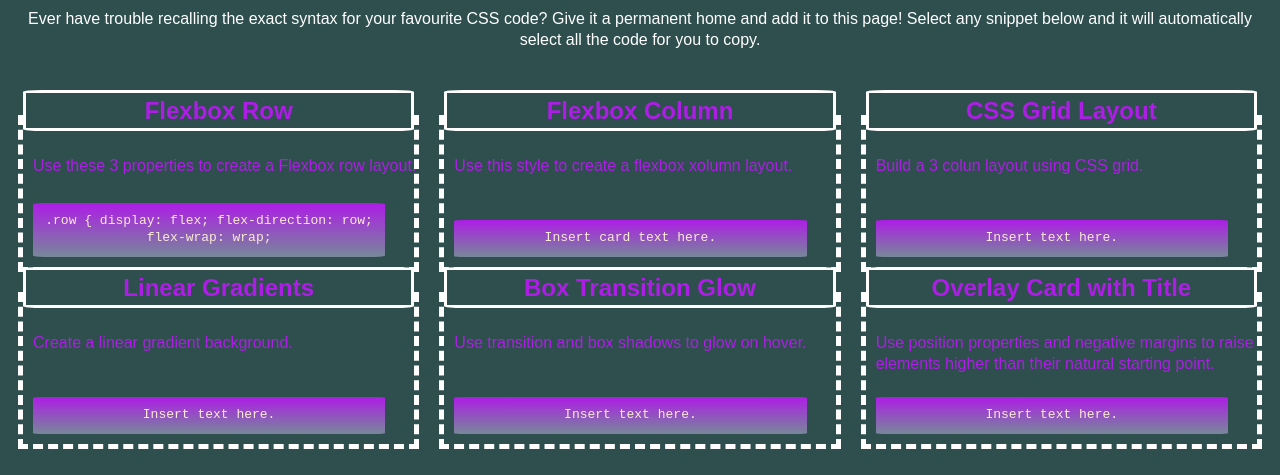
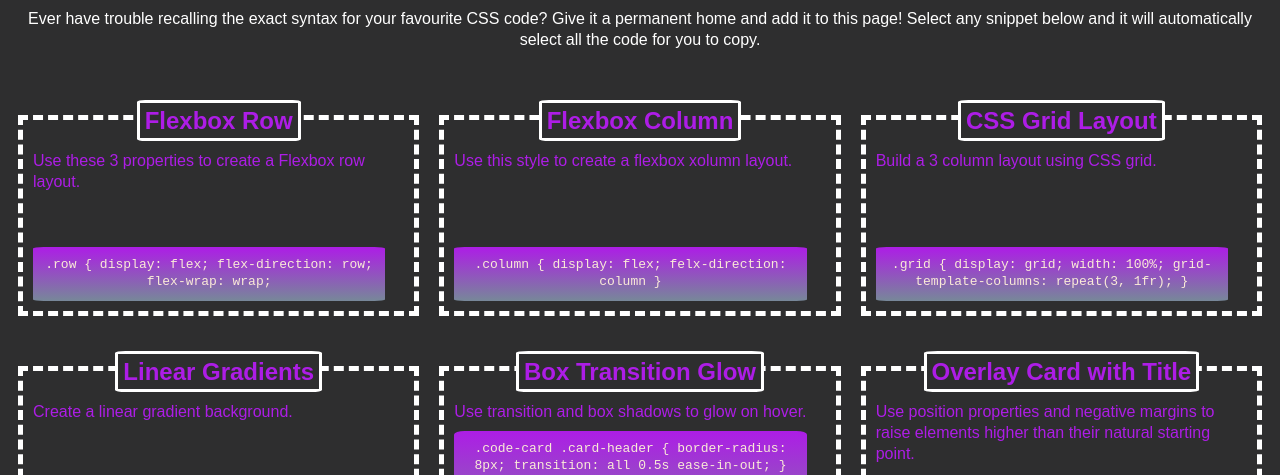
Before and after one commit to malxxy/mini-project-02, a plain HTML site: page index.html in a window 1280 px wide. Shown: the part 96-571 px from the top of the page. Drawn offline with Linux system fonts and the light colour scheme.

Commit message:
grid spacing and code text

```diff
--- a/assets/css/style.css
+++ b/assets/css/style.css
@@ -7,7 +7,7 @@
     display: flex;
     flex-direction: column;
     line-height: 1.3;
-    background-color: darkslategrey;
+    background-color: #2E2E2F;
   }
 
   header {
@@ -43,17 +43,19 @@
 
   main h2 {
     position:relative;
-    margin-top: -30px;
+    margin: -20px auto 0 auto;
     border: 3px solid white;
     border-radius:5%;
-    background-color: darkslategray;
+    background-color: #2E2E2F;
     padding: 2px 5px;
+    width:fit-content;
   }
 
   .grid {
     display: grid;
     width: 100%;
     grid-template-columns: repeat(3,1fr);
+    grid-row-gap: 30px;
   }
 
   .flexbox-grid {
@@ -65,12 +67,11 @@
 
   .text {
     position:relative;
-    top:5px;
-    left: 10px;
     color:rgb(173, 29, 230);
     font-family: "Arial","Calibri",sans-serif;
     text-align: left;
-    min-height: 100px;
+    min-height: 150px;
+    margin: 10px;
   }
 
   .card {
@@ -89,19 +90,28 @@
 
   footer h2 {
     color: rgb(173, 29, 230);
-    text-align: center;
+    bottom: 0px;
+    display: flex;
+    justify-content: center;
+    padding-top: 50px;
   }
 
 /* Media Queries for Tablet */
 @media screen and (max-width:768px) {
    .grid {
-       width: 50%;
+      display: grid;
+      width: 100%;
+      grid-template-columns: repeat(2,1fr);
+      grid-row-gap: 30px;
     }
   }
 
 /* Media Queries for Mobile */
 @media screen and (max-width:576px) {
    .grid {
-       width: 100%;
+      display: grid;
+      width: 100%;
+      grid-template-columns: repeat(1,1fr);
+      grid-row-gap: 30px;
     }
 }
--- a/index.html
+++ b/index.html
@@ -43,17 +43,24 @@
                 <p class="text">Use this style to create a flexbox xolumn layout.</p>
             </div>
             <div>
-                <p class="card">Insert card text here.</p>
+                <p class="card">.column {
+                    display: flex;
+                    felx-direction: column
+                    } </p>
             </div>
         </section>
 
         <section class="flexbox-grid">
             <h2>CSS Grid Layout</h2>
             <div>
-                <p class="text">Build a 3 colun layout using CSS grid.</p>
+                <p class="text">Build a 3 column layout using CSS grid.</p>
             </div>
             <div>
-                <p class="card">Insert text here.</p>
+                <p class="card">.grid {
+                    display: grid;
+                    width: 100%;
+                    grid-template-columns: repeat(3, 1fr);
+                    } </p>
             </div>
         </section>
 
@@ -63,7 +70,12 @@
                 <p class="text">Create a linear gradient background.</p>
             </div>
             <div>
-                <p class="card">Insert text here.</p>
+                <p class="card">.linear-gradient-background {
+                    background-image:linear-gradient(
+                        rgba(232, 102, 236, 0.3) 0%,
+                        rgba(232, 102, 236, 0.6) 100%
+                        );
+                </p>
         </section>
 
         <section class="flexbox-grid">
@@ -72,7 +84,17 @@
                 <p class="text">Use transition and box shadows to glow on hover.</p>
             </div>
             <div>
-                <p class="card">Insert text here.</p>
+                <p class="card">.code-card .card-header {
+                    border-radius: 8px;
+                    transition: all 0.5s ease-in-out;
+                    }
+                    .code-card:hover,
+                    .code-card:hover .card-header {
+                        box-shadow: inset 0px 0px 8px;
+                        rgba(232, 102, 236, 1) 0 0 15px
+                        rgba(232, 102, 236, 1);
+                    }
+                </p>
         </section>
 
         <section class="flexbox-grid">
@@ -82,7 +104,11 @@
                     raise elements higher than their natural starting point.</p>
             </div>
             <div>
-                <p class="card">Insert text here.</p>
+                <p class="card">.card-header {
+                    position: relative;
+                    margin-top: -20px;
+                    }
+                </p>
         </section>
         </div>
     </main>
```
